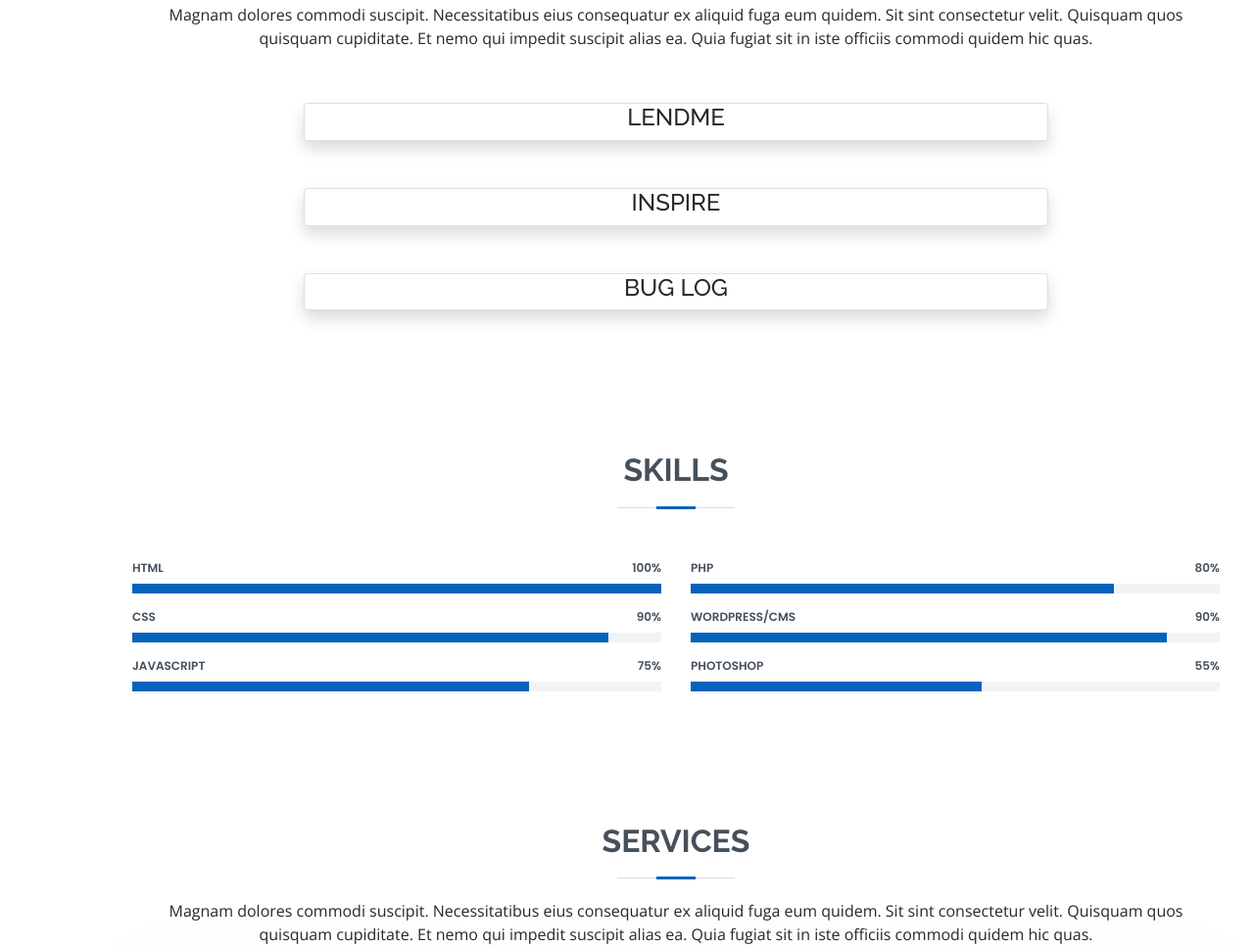
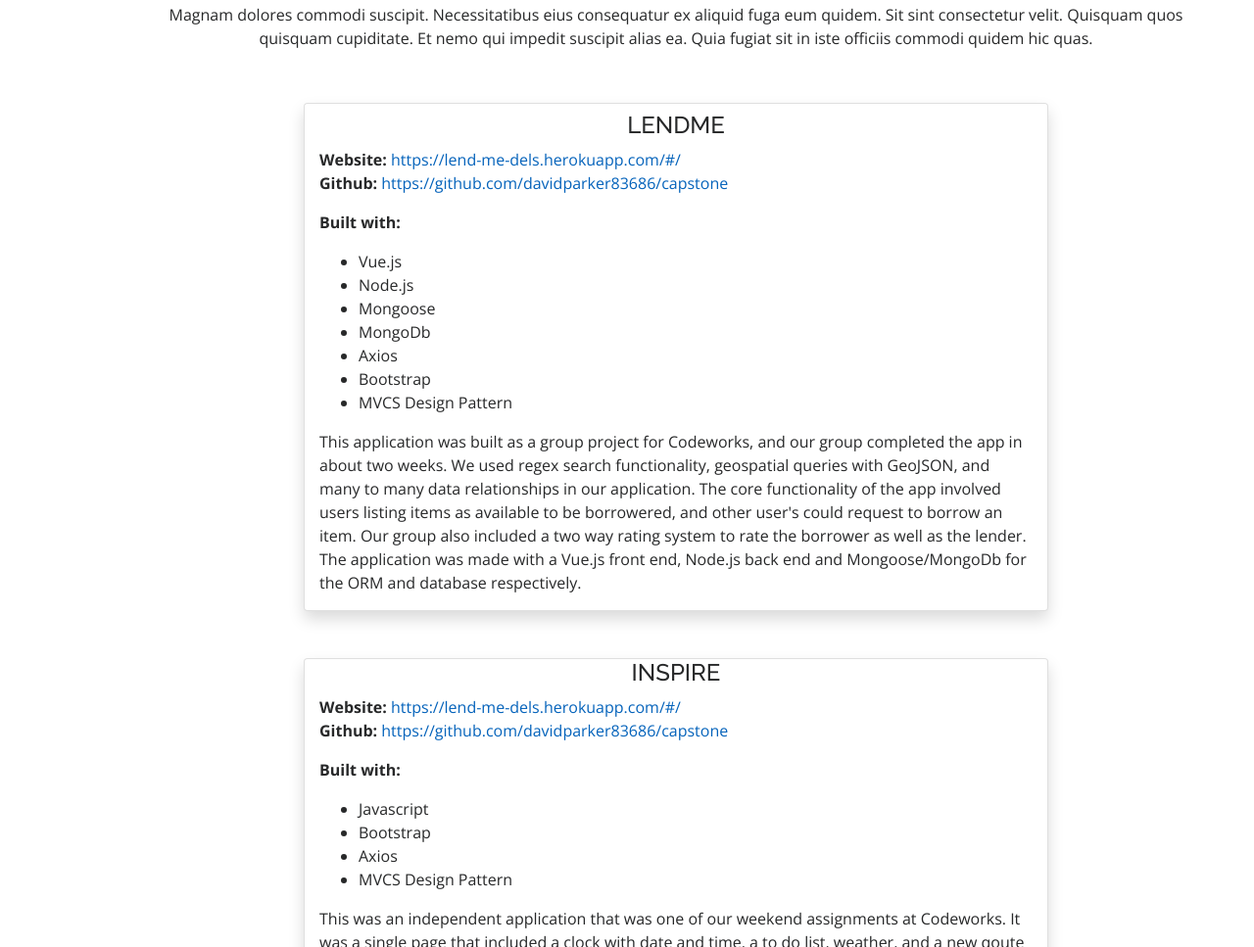
Before and after one commit to ethanboone/landingpage, a plain HTML site: page MyResume/index.html in a window 1280 px wide. Shown: the part 1833-2800 px from the top of the page at 98% size. Drawn offline with nearby package versions, Linux system fonts and the light colour scheme.

Commit message:
added project descriptions

```diff
--- a/MyResume/index.html
+++ b/MyResume/index.html
@@ -142,13 +142,75 @@
 
         <div class="row justify-content-center" data-aos="fade-up" data-aos-delay="200">
           <div class="col-10 col-md-8 card shadow my-4">
-            <h4 class="text-center">LENDME</h4>
+            <h4 class="text-center mt-2">LENDME</h4>
+            <p>
+              <strong>
+                Website:
+              </strong>
+              <a href="https://lend-me-dels.herokuapp.com/#/">https://lend-me-dels.herokuapp.com/#/</a>
+              <br>
+              <strong>
+                Github:
+              </strong>
+              <a href="https://github.com/davidparker83686/capstone">https://github.com/davidparker83686/capstone</a>
+            </p>
+            <p>
+              <strong>
+                Built with:
+              </strong>
+            </p>
+            <ul>
+              <li>Vue.js</li>
+              <li>Node.js</li>
+              <li>Mongoose</li>
+              <li>MongoDb</li>
+              <li>Axios</li>
+              <li>Bootstrap</li>
+              <li>MVCS Design Pattern</li>
+            </ul>
+            <p>
+              This application was built as a group project for Codeworks, and our group completed the app in about two
+              weeks. We used regex search functionality, geospatial queries with GeoJSON, and many to many data
+              relationships in our application. The core functionality of the app involved users listing items as
+              available to be borrowered, and other user's could request to borrow an item. Our group also included a
+              two way rating system to rate the borrower as well as the lender. The application was made with a Vue.js
+              front end, Node.js back end and Mongoose/MongoDb for the ORM and database respectively.
+            </p>
           </div>
           <div class="col-10 col-md-8 card shadow my-4">
             <h4 class="text-center">INSPIRE</h4>
+            <p>
+              <strong>
+                Website:
+              </strong>
+              <a href="https://lend-me-dels.herokuapp.com/#/">https://lend-me-dels.herokuapp.com/#/</a>
+              <br>
+              <strong>
+                Github:
+              </strong>
+              <a href="https://github.com/davidparker83686/capstone">https://github.com/davidparker83686/capstone</a>
+            </p>
+            <p>
+              <strong>
+                Built with:
+              </strong>
+            </p>
+            <ul>
+              <li>Javascript</li>
+              <li>Bootstrap</li>
+              <li>Axios</li>
+              <li>MVCS Design Pattern</li>
+            </ul>
+            <p>
+              This was an independent application that was one of our weekend assignments at Codeworks. It was a single
+              page that included a clock with date and time, a to do list, weather, and a new qoute displayed to the
+              page every day. It was a front end application in Vanilla Javascript that uses Axios to make requests to
+              API's to access weather information and a daily quote.
+            </p>
           </div>
           <div class="col-10 col-md-8 card shadow my-4">
             <h4 class="text-center">BUG LOG</h4>
+
           </div>
 
 
```
